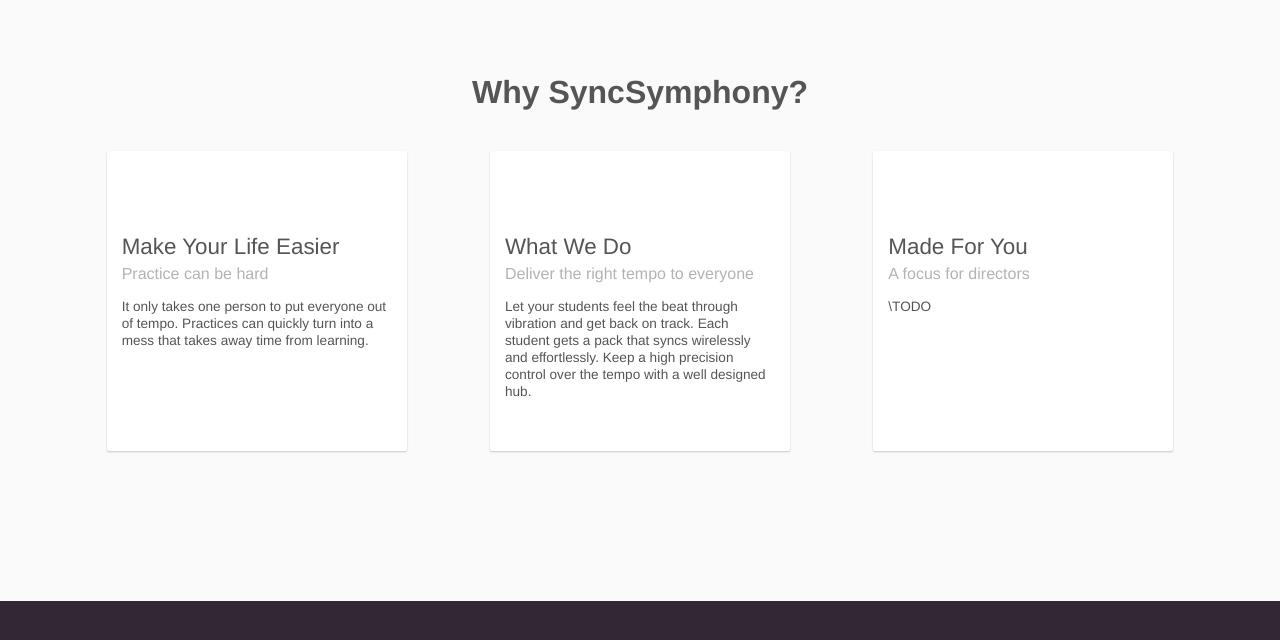
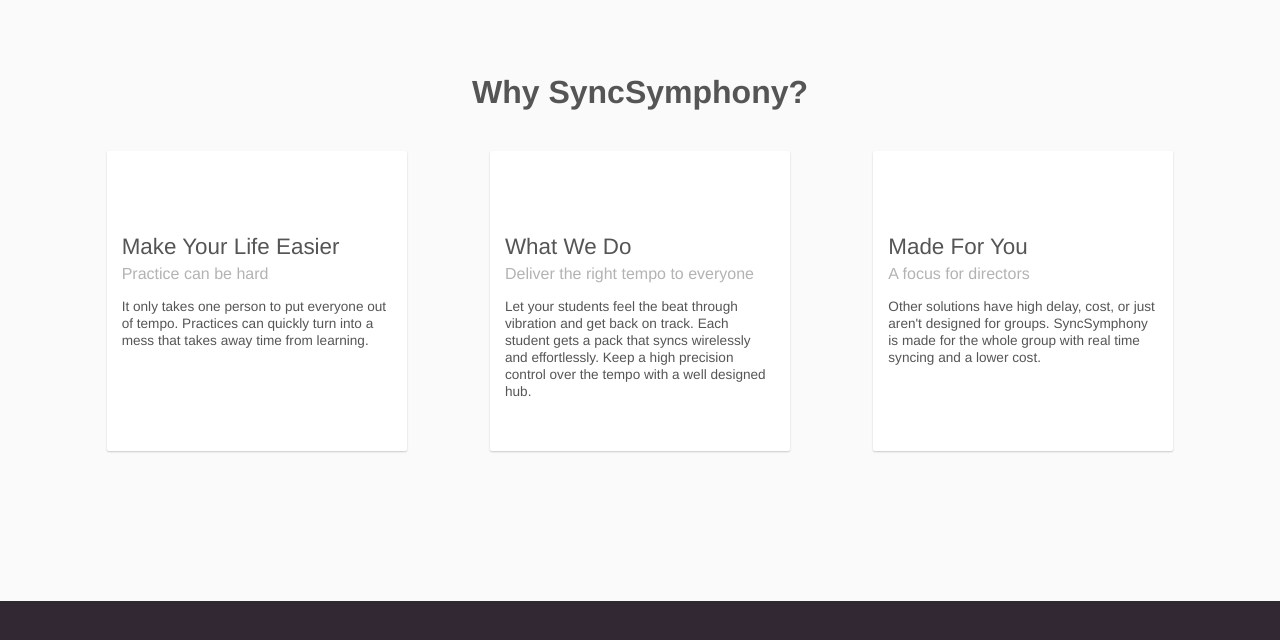
Before and after one commit to SyncSymphony/syncsymphony.github.io, a plain HTML site: page index.html in a window 1280 px wide. Shown: the part 931-1571 px from the top of the page. Drawn offline with Linux system fonts and the light colour scheme.

Commit message:
Add in the UVP section to the site

```diff
--- a/index.html
+++ b/index.html
@@ -59,7 +59,7 @@
             <br/>
           </div>
           <div class="card-desc">Let your students feel the beat through vibration and get back on track. Each student gets a pack that syncs wirelessly and effortlessly. Keep a high precision control over the tempo with a well designed hub.
-            <br draggable="true" id="i8wyh-2-2-2-2-2-2-2-2-2"/>
+            <br draggable="true" data-highlightable="1" id="i8wyh-2-2-2-2-2-2-2-2-2-2"/>
           </div>
         </div>
       </div>
@@ -71,8 +71,8 @@
           <div class="card-sub-title">A focus for directors
             <br draggable="true" id="i9tqb-2"/>
           </div>
-          <div class="card-desc">\TODO
-            <br draggable="true" id="ir5t2x-2-2"/>
+          <div class="card-desc">Other solutions have high delay, cost, or just aren&#039;t designed for groups. SyncSymphony is made for the whole group with real time syncing and a lower cost.
+            <br draggable="true" id="ir5t2x-2-2-2-2-2"/>
           </div>
         </div>
       </div>
```
